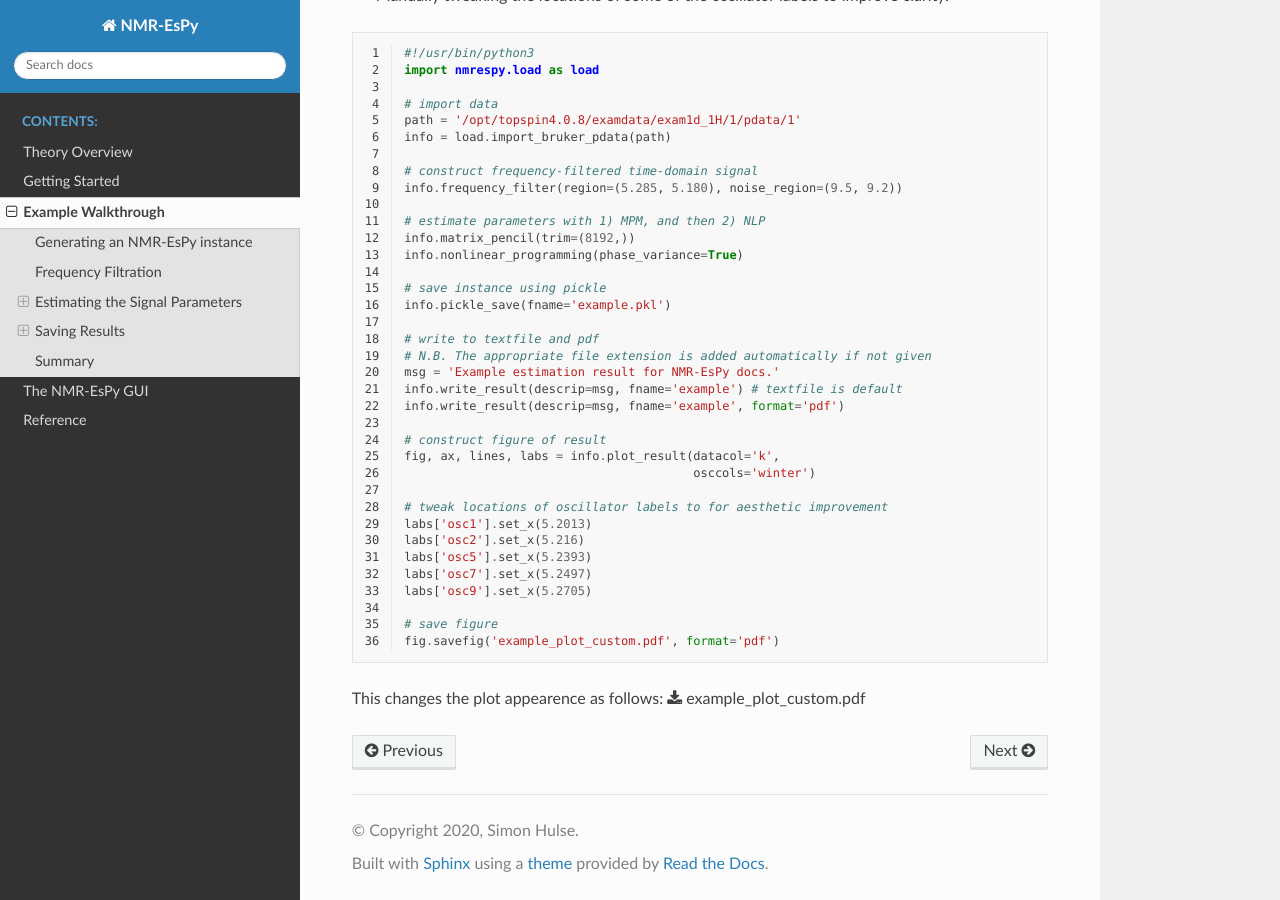
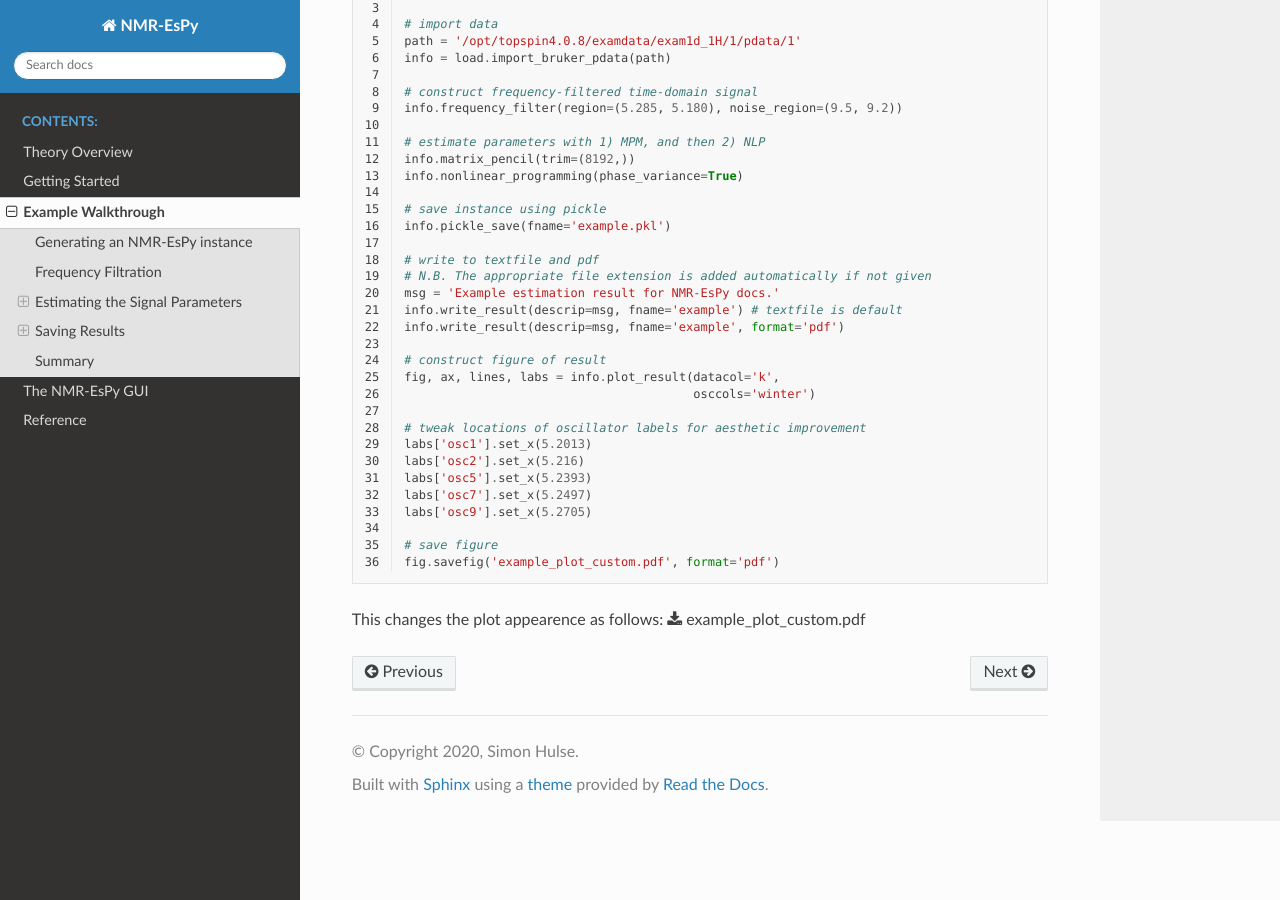
Before and after one commit to foroozandehgroup/NMR-EsPy, a Sphinx documentation site: the page built from docs/walkthrough.rst, in a window 1280 px wide and 900 px high, scrolled down 6128 px. Built offline with Sphinx 7.4.7 and the Read the Docs theme 2.0.0, drawn with Linux system fonts in a browser that asks for light colours; formulas are drawn with MathJax 3; some of the changed text lies outside the part shown.

```diff
--- a/README.rst
+++ b/README.rst
@@ -26,6 +26,9 @@ to have a look at it you'll need to do the following:
      $ cp /path/to/.../NMR-EsPy/nmrespy/topspin/nmrespy_lin.py \
      /opt/topspin4.0.8/exp/stan/nmr/py/user/nmrespy.py
 
+  **N.B.** I haven't tested the Windows version in a while. I can't guarantee
+  it'll work right now...
+
 * Determine the path to your Python installation's site packages directory:
 
   .. code-block:: bash
--- a/docs/walkthrough.rst
+++ b/docs/walkthrough.rst
@@ -56,7 +56,7 @@ In this example, I am going to focus on the spectral region between
 .. image:: _static/spectrum.png
    :width: 3781px
    :height: 2820px
-   :scale: 18 %
+   :scale: 14 %
    :align: center
 
 To generate a frequency-filtered, time-domian signal from
@@ -323,7 +325,7 @@ In this example, some customistation of the plot has been done, including:
    fig, ax, lines, labs = info.plot_result(datacol='k',
                                            osccols='winter')
 
-   # tweak locations of oscillator labels to for aesthetic improvement
+   # tweak locations of oscillator labels for aesthetic improvement
    labs['osc1'].set_x(5.2013)
    labs['osc2'].set_x(5.216)
    labs['osc5'].set_x(5.2393)
```
Also changed, not shown: other parts of docs/walkthrough.rst (+3 -1 lines).
